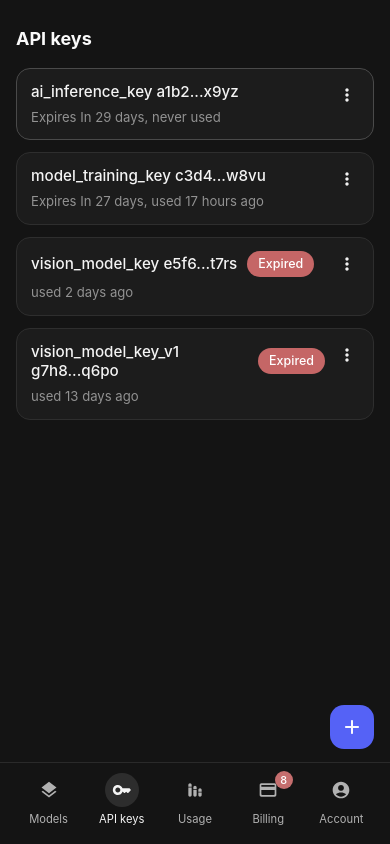
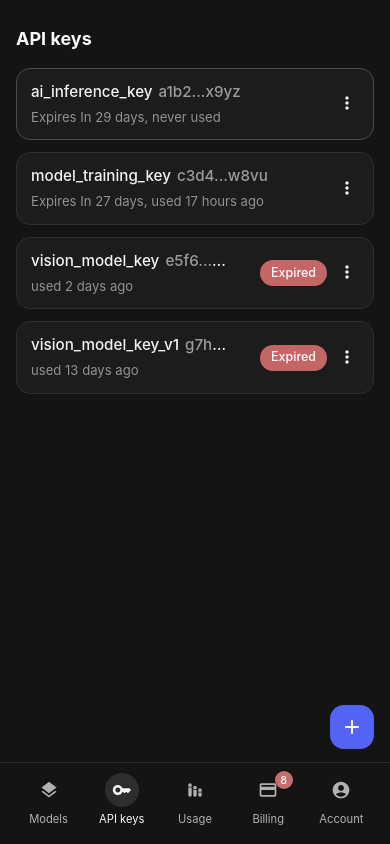
Before and after one commit to krylatkin/test-task-api-keys, a React (Vite) app: page / in a window 390 px wide. Built offline with nearby package versions, Linux system fonts and the light colour scheme.

Commit message:
Fix mobile layout 2

```diff
--- a/src/features/api-keys/components/ApiKeyCardList.tsx
+++ b/src/features/api-keys/components/ApiKeyCardList.tsx
@@ -41,11 +41,9 @@ export function ApiKeyCardList({
                 <div className="card__header">
                   <div className="card__title-row">
                     <strong className="card__title">
-                      {item.name} {item.maskedKey}
+                      <span className="card__title-name">{item.name}</span>
+                      <span className="card__title-mask">{item.maskedKey}</span>
                     </strong>
-                    {item.status === 'expired' && (
-                      <ApiKeyStatusBadge status={item.status} />
-                    )}
                   </div>
 
                   <span className="card__subtitle">
@@ -53,6 +51,17 @@ export function ApiKeyCardList({
                   </span>
                 </div>
               </button>
+              <div
+                className={
+                  item.status === 'expired'
+                    ? 'card__actions card__actions--with-badge'
+                    : 'card__actions'
+                }
+              >
+                {item.status === 'expired' && (
+                  <ApiKeyStatusBadge status={item.status} />
+                )}
+
                 <ApiKeyActionsMenu
                   itemName={item.name}
                   itemStatus={item.status}
@@ -61,6 +70,7 @@ export function ApiKeyCardList({
                   onDelete={() => onDelete(item)}
                 />
               </div>
+            </div>
           </article>
         )
       })}
--- a/src/features/api-keys/components/ApiKeysFeature.css
+++ b/src/features/api-keys/components/ApiKeysFeature.css
@@ -163,7 +163,7 @@
 
   .card__row {
     display: flex;
-    align-items: flex-start;
+    align-items: center;
     gap: 10px;
     padding: 13px 14px;
   }
@@ -187,10 +187,10 @@
     display: flex;
     align-items: center;
     min-width: 0;
-    gap: 10px;
   }
 
   .card__title {
+    display: block;
     min-width: 0;
     flex: 1 1 auto;
     overflow: hidden;
@@ -198,6 +198,22 @@
     font-size: 0.95rem;
     font-weight: 500;
     line-height: 1.3;
+    white-space: nowrap;
+    text-overflow: ellipsis;
+  }
+
+  .card__title-name,
+  .card__title-mask {
+    display: inline;
+  }
+
+  .card__title-name {
+    color: #f4f4f4;
+  }
+
+  .card__title-mask {
+    margin-left: 6px;
+    color: #9c9c9c;
   }
 
   .card__subtitle {
@@ -206,10 +222,22 @@
     line-height: 1.35;
   }
 
+  .card__actions {
+    display: flex;
+    align-items: center;
+    align-self: center;
+    flex: 0 0 auto;
+    justify-content: flex-end;
+    gap: 8px;
+  }
+
+  .card__actions--with-badge {
+    min-width: 118px;
+  }
+
   .card .table-actions {
     flex-shrink: 0;
-    margin-top: 1px;
-    align-self: flex-start;
+    align-self: center;
   }
 
   .card .table-actions__trigger {
```
Also changed, not shown: tests/api-keys.screenshot.spec.ts-snapshots/api-keys-page-mobile-darwin.png. Lines whose indentation alone changed are shown as unchanged.
